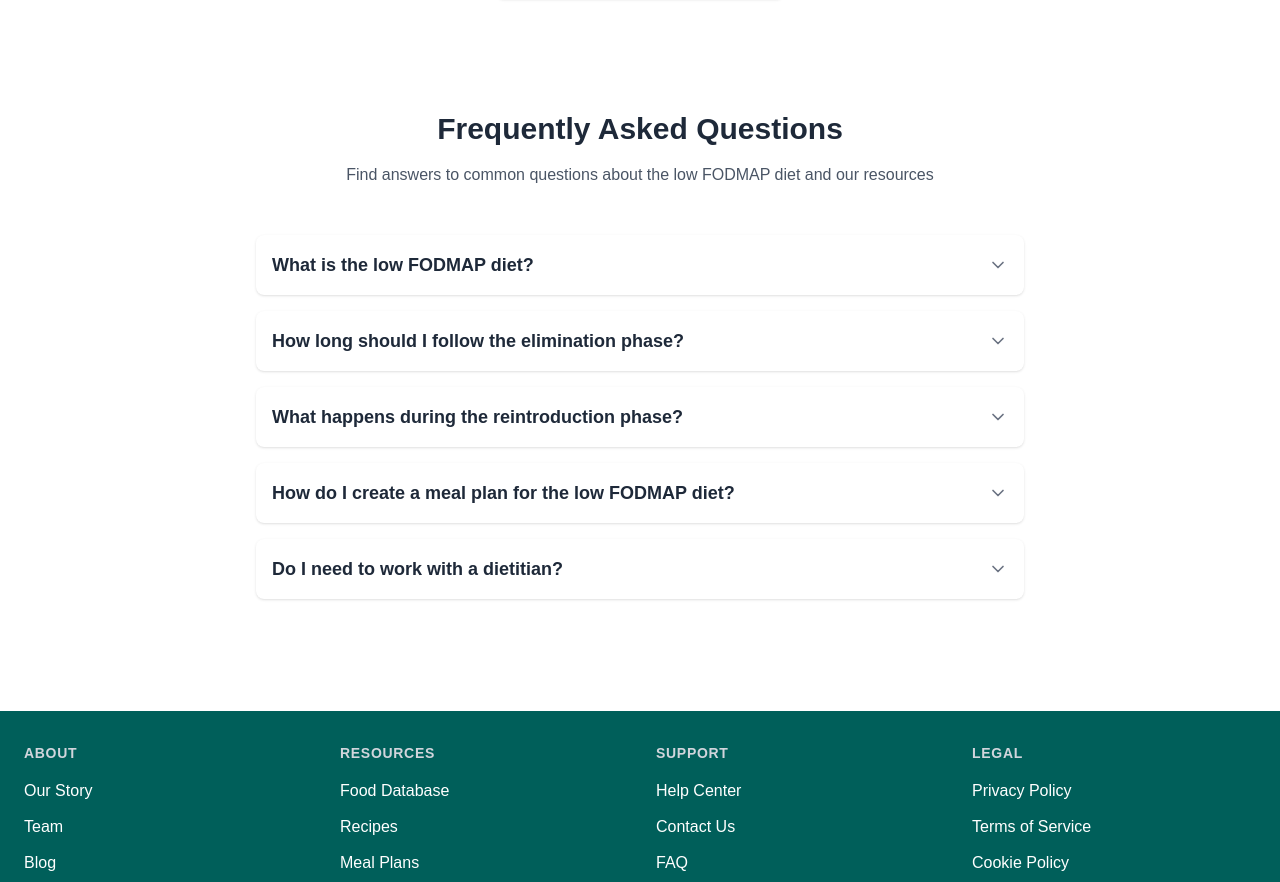
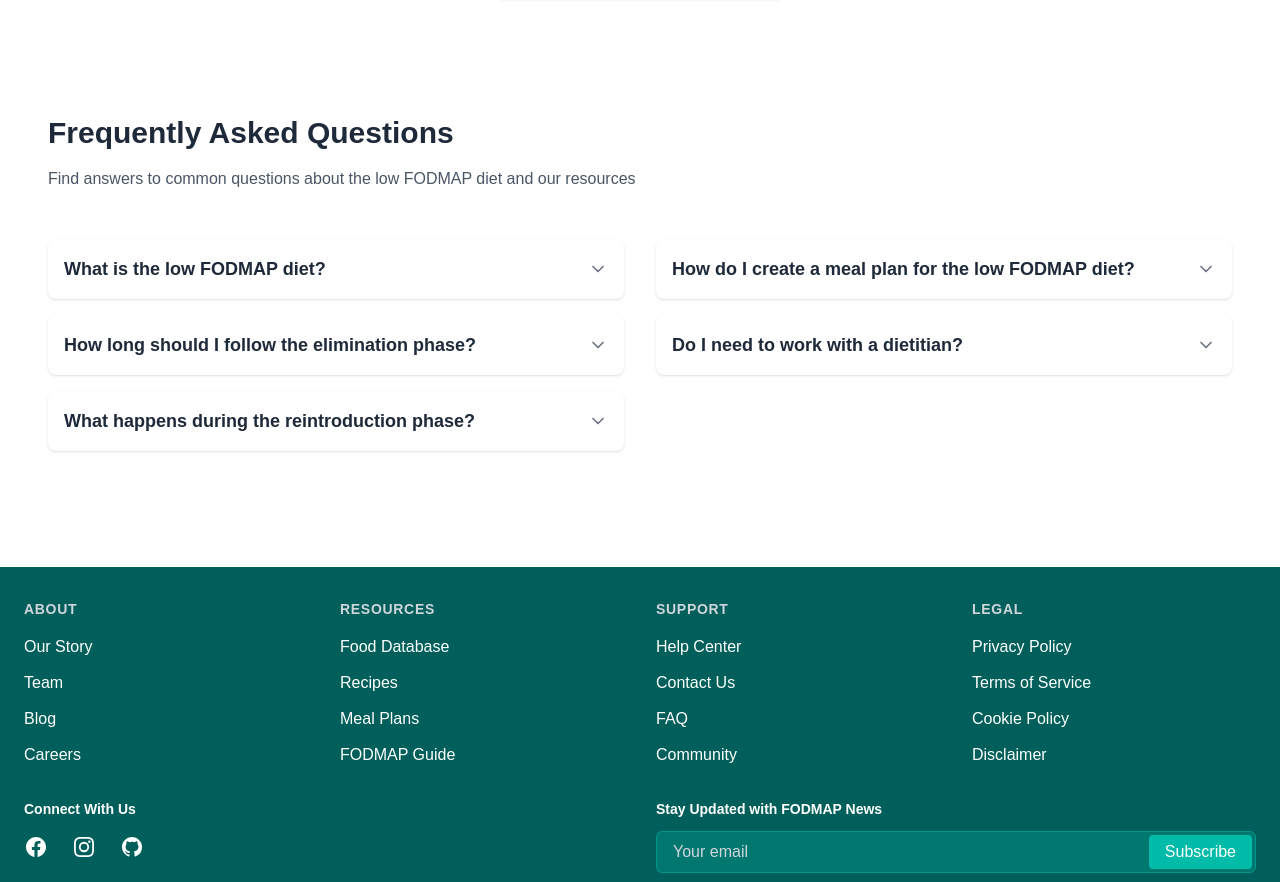
Before and after one commit to zarhaselene/fodmap-recipe, a Next.js app: page /resources in a window 1280 px wide. Shown: the part 2632-3514 px from the top of the page. Built offline with nearby package versions, Linux system fonts and the light colour scheme.

Commit message:
Refactor FAQ section layout to display questions in two columns for improved readability

```diff
--- a/src/app/components/resources/FAQ.jsx
+++ b/src/app/components/resources/FAQ.jsx
@@ -29,20 +29,25 @@
 const FAQSection = ({ faqs }) => {
   const [expandedFaq, setExpandedFaq] = useState(null);
 
+  const leftColumnFaqs = faqs.slice(0, Math.ceil(faqs.length / 2));
+  const rightColumnFaqs = faqs.slice(Math.ceil(faqs.length / 2));
+
   return (
-    <>
-      <div className="text-center mb-12">
+    <div className="container max-w-7xl mx-auto px-4 sm:px-6 lg:px-8 py-1">
+      <div className="text-center md:text-left mb-12">
         <h2 className="text-2xl md:text-3xl font-bold text-gray-800 mb-4">
           Frequently Asked Questions
         </h2>
-        <p className="text-gray-600 max-w-2xl mx-auto">
+        <p className="text-gray-600 max-w-2xl">
           Find answers to common questions about the low FODMAP diet and our
           resources
         </p>
       </div>
 
-      <div className="max-w-3xl mx-auto">
-        {faqs.map((faq) => (
+      <div className="grid grid-cols-1 md:grid-cols-2 gap-4 md:gap-8">
+        {/* Left Column */}
+        <div>
+          {leftColumnFaqs.map((faq) => (
             <FAQItem
               key={faq.id}
               faq={faq}
@@ -51,7 +56,20 @@
             />
           ))}
         </div>
-    </>
+
+        {/* Right Column */}
+        <div>
+          {rightColumnFaqs.map((faq) => (
+            <FAQItem
+              key={faq.id}
+              faq={faq}
+              expandedFaq={expandedFaq}
+              setExpandedFaq={setExpandedFaq}
+            />
+          ))}
+        </div>
+      </div>
+    </div>
   );
 };
 
```
Lines whose indentation alone changed are shown as unchanged.
